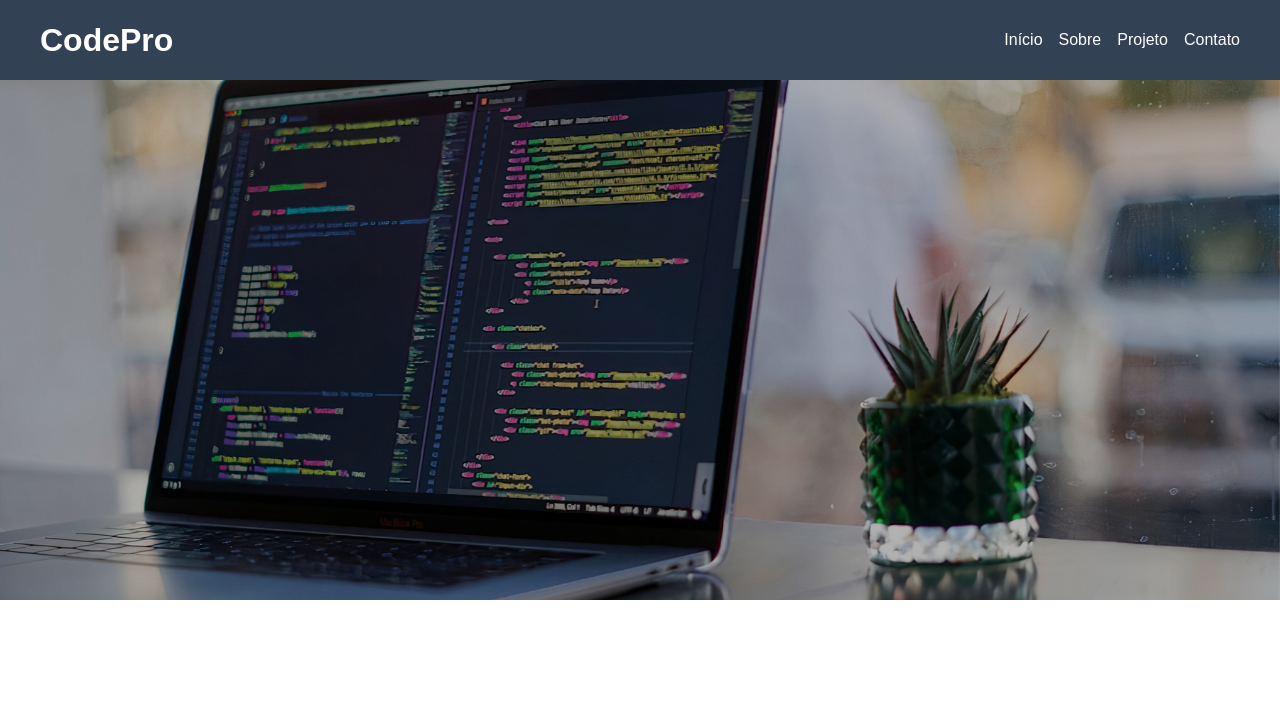
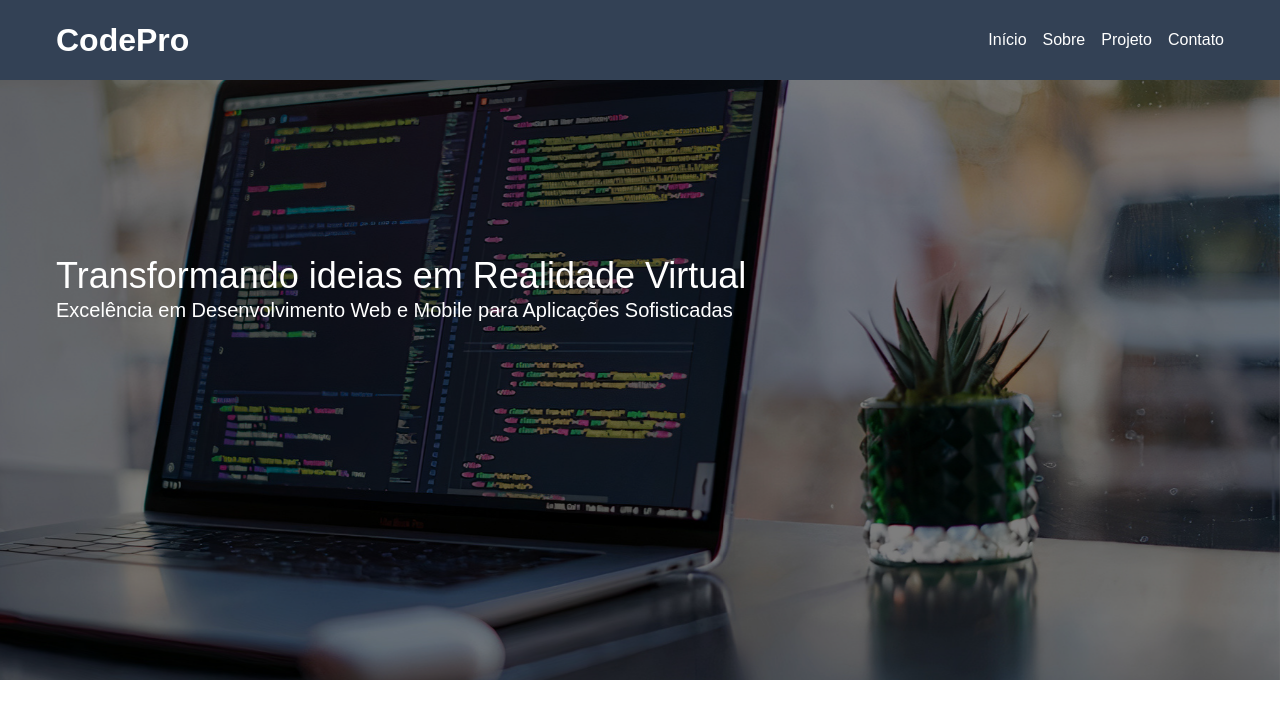
Before and after one commit to CodeProProject/CodePro, a React (Vite) app: page / in a window 1280 px wide. Shown: the top 718 px of the page. Built offline with nearby package versions, Linux system fonts and the light colour scheme.

Commit message:
Banner finalizado

```diff
--- a/src/Components/Banner/Banner.jsx
+++ b/src/Components/Banner/Banner.jsx
@@ -3,9 +3,13 @@ import React from 'react'
 const Banner = () => {
   return (
     <section className='w-full h-[600px] bg-banner bg-right bg-cover bg-fixed bg-no-repeat'>
-      <div className='w-full h-full bg-black/30'>
 
+      <div className='w-full h-full bg-black/50 flex flex-col pt-44 pl-14'>
+          <h1 className='text-white text-4xl'>Transformando ideias em Realidade Virtual</h1>
+
+          <p className='text-white text-xl'>Excelência em Desenvolvimento Web e Mobile para Aplicações Sofisticadas</p>
       </div>
+
     </section>
   )
 }
--- a/src/Components/Cabecalho/Cabecalho.jsx
+++ b/src/Components/Cabecalho/Cabecalho.jsx
@@ -4,7 +4,7 @@ import Navegacao from '../Navegacao/Navegacao';
 
 function Cabecalho() {
   return (
-    <header className='w-full h-20 bg-slate-700 px-5 fixed'>
+    <header className='w-full h-20 bg-slate-700 px-10'>
 
       <Navegacao />
 
--- a/src/Components/MainConteiner/MainConteiner.jsx
+++ b/src/Components/MainConteiner/MainConteiner.jsx
@@ -4,7 +4,7 @@ import Banner from '../Banner/Banner';
 
 const MainConteiner = () => {
   return (
-    <main className='w-full h-screen'>
+    <main className='w-full h-full'>
       <Banner />
     </main>
   )
--- a/src/Components/Navegacao/Navegacao.css
+++ b/src/Components/Navegacao/Navegacao.css
@@ -18,7 +18,7 @@
     align-items: center;
     justify-content: space-between;
     width: 100%;
-    padding: 0 20px;
+    padding: 0 16px;
 }
 
 .nav-container ul {
```
